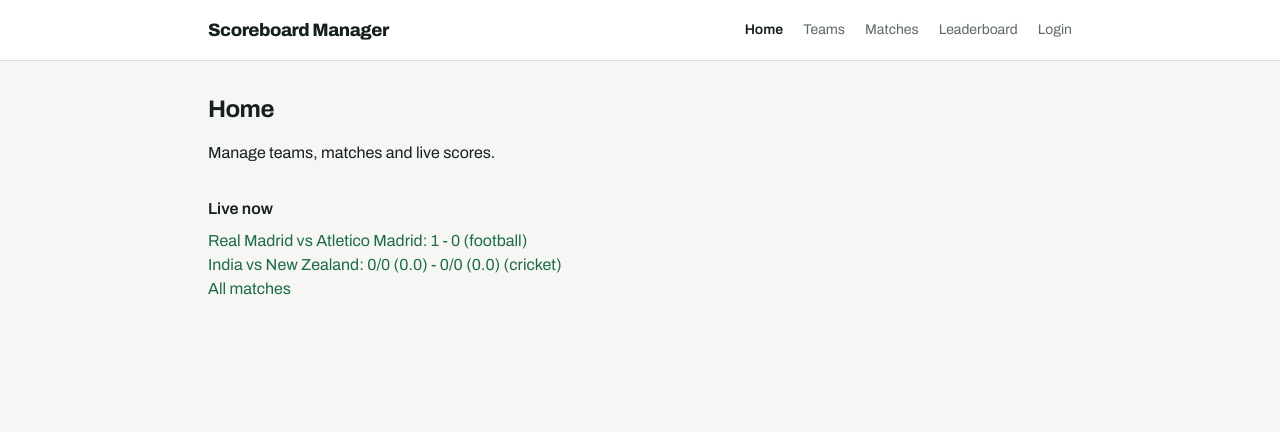
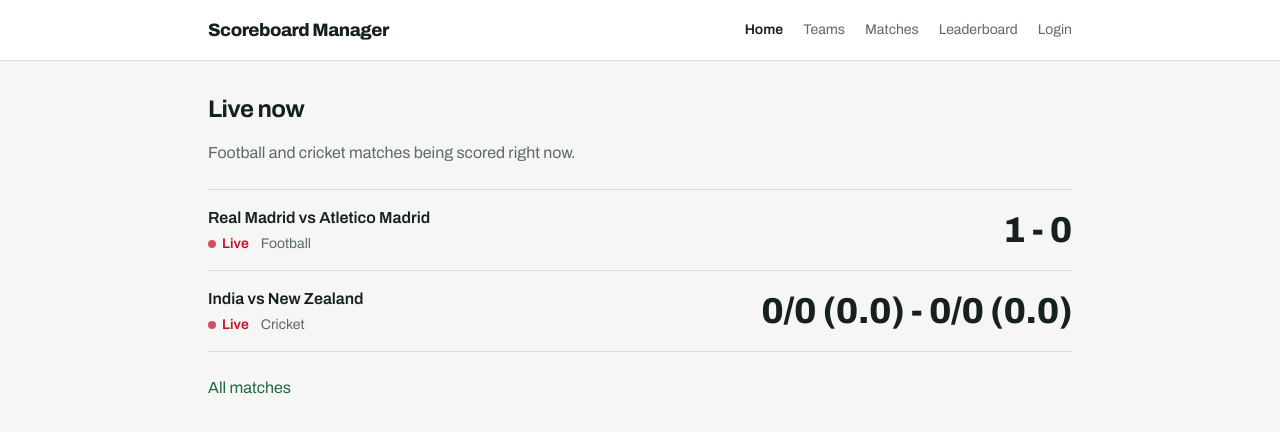
Before and after one commit to not-Lucifer/Scoreboard-Manager, a React (Vite) app in the folder frontend/: page / in a window 1280 px wide. Shown: the top 432 px of the page. Built offline with nearby package versions, Linux system fonts and the light colour scheme.

Commit message:
home page style

```diff
--- /dev/null
+++ b/frontend/src/components/Status.jsx
@@ -0,0 +1,13 @@
+function Status({ status }) {
+  if (status === 'live') {
+    return (
+      <span className="inline-flex items-center gap-1.5 text-sm font-semibold text-live">
+        <span className="h-2 w-2 rounded-full bg-live motion-safe:animate-pulse"></span>
+        Live
+      </span>
+    )
+  }
+  return <span className="text-sm text-muted">{status === 'finished' ? 'Finished' : 'Upcoming'}</span>
+}
+
+export default Status
--- a/frontend/src/pages/Home.jsx
+++ b/frontend/src/pages/Home.jsx
@@ -1,5 +1,6 @@
 import { Link } from 'react-router-dom'
 import { scoreText } from '../utils'
+import Status from '../components/Status'
 
 function Home({ teams, matches }) {
   const teamName = (id) => teams.find((t) => t.id === id)?.name || 'unknown'
@@ -7,22 +8,39 @@ function Home({ teams, matches }) {
 
   return (
     <div>
-      <h2>Home</h2>
-      <p>Manage teams, matches and live scores.</p>
+      <h2>Live now</h2>
+      <p className="text-muted">Football and cricket matches being scored right now.</p>
 
-      <h3>Live now</h3>
-      {live.length === 0 && <p>No live matches</p>}
-      <ul>
+      {live.length === 0 && (
+        <p className="text-muted">
+          No match is live. Start one from <Link to="/matches">Matches</Link>.
+        </p>
+      )}
+      <ul className="mt-6 divide-y divide-line border-y border-line">
         {live.map((m) => (
           <li key={m.id}>
-            <Link to={`/matches/${m.id}`}>
-              {teamName(m.teamA)} vs {teamName(m.teamB)}: {scoreText(m)} ({m.sport})
+            <Link
+              to={`/matches/${m.id}`}
+              className="flex flex-wrap items-center justify-between gap-x-6 gap-y-1 py-4 text-ink hover:no-underline hover:text-turf"
+            >
+              <span>
+                <span className="block font-semibold">
+                  {teamName(m.teamA)} vs {teamName(m.teamB)}
+                </span>
+                <span className="mt-1 flex items-center gap-3">
+                  <Status status={m.status} />
+                  <span className="text-sm text-muted capitalize">{m.sport}</span>
+                </span>
+              </span>
+              <span className="num text-4xl">{scoreText(m)}</span>
             </Link>
           </li>
         ))}
       </ul>
 
-      <Link to="/matches">All matches</Link>
+      <p className="mt-6">
+        <Link to="/matches">All matches</Link>
+      </p>
     </div>
   )
 }
```
